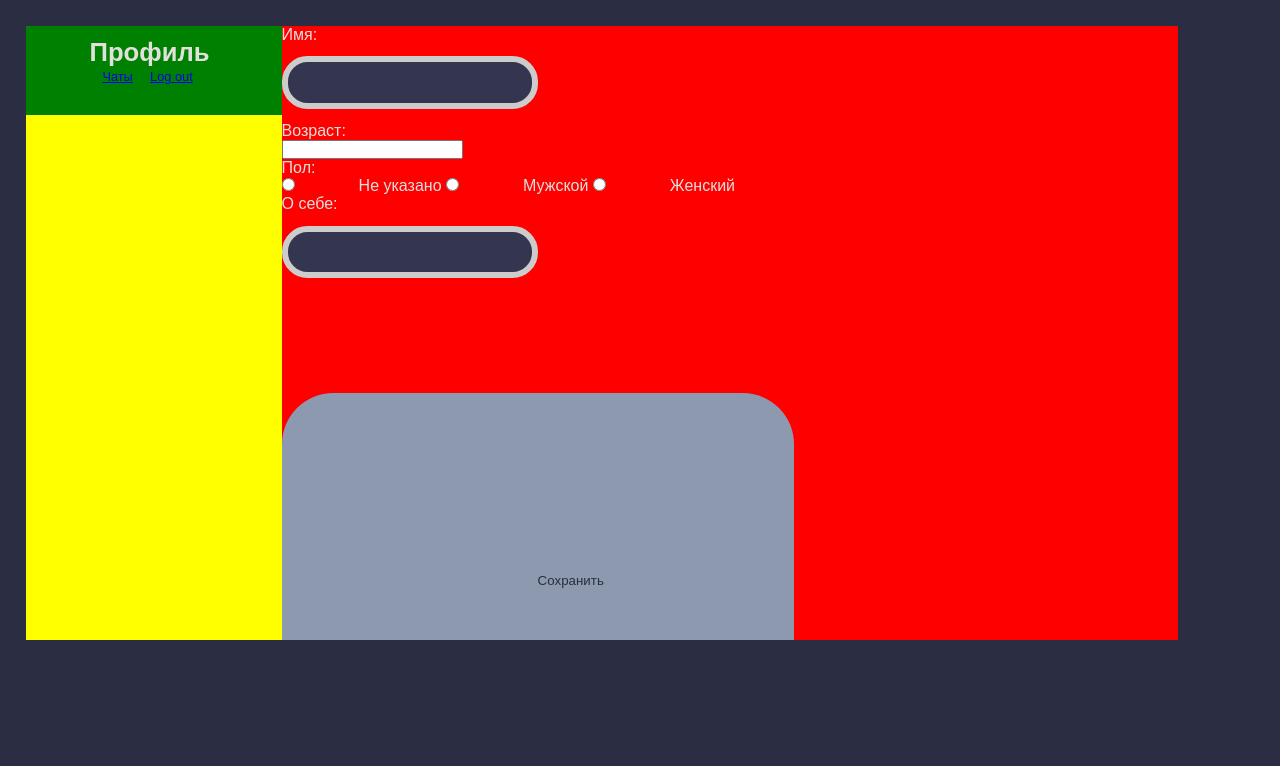
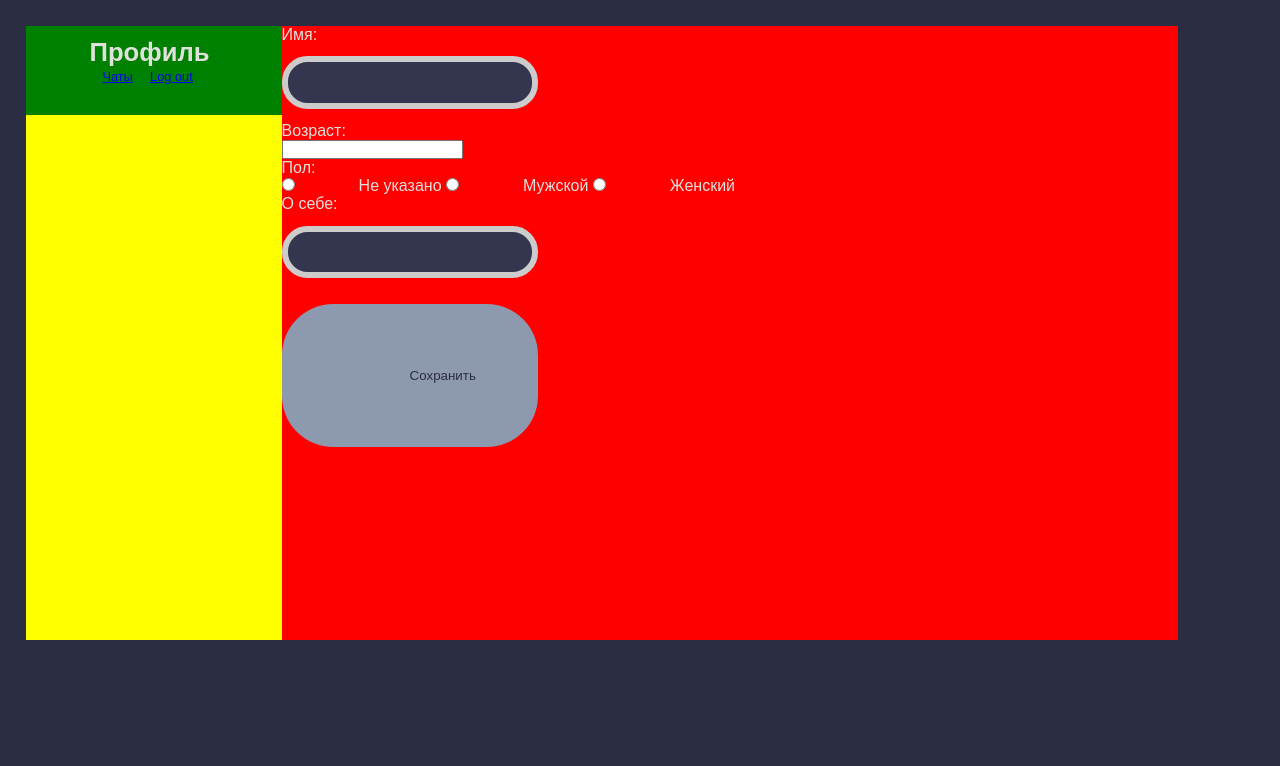
Before and after one commit to Nhrust/Project_TPP3, a Flask app: template templates/profile.html in a window 1280 px wide. Shown: the top 766 px of the page. Run offline with Flask 3, Linux system fonts and the light colour scheme; the template is opened without the code that fills it, so the values that code supplies are empty; parts of the project's set-up code (start-up, migrations or seed data) failed here and were passed over.

Commit message:
test kreka commit

```diff
--- a/static/css/profile.css
+++ b/static/css/profile.css
@@ -19,11 +19,11 @@ input[type="text"], select, textarea {
 }
 
 input[type="submit"] {
-    width: 5vw;
+    width: 7vw;
     background-color: #8D99AE; /* Светло-серый цвет кнопки */
     color: #2B2D42; /* Темно-синий текст */
-    padding: 14vw 20vw;
-    margin: 8vw 0;
+    padding: 5vw 10vw;
+    margin: 1vw 0;
     border: none;
     border-radius: 4vw;
     cursor: pointer;
```
